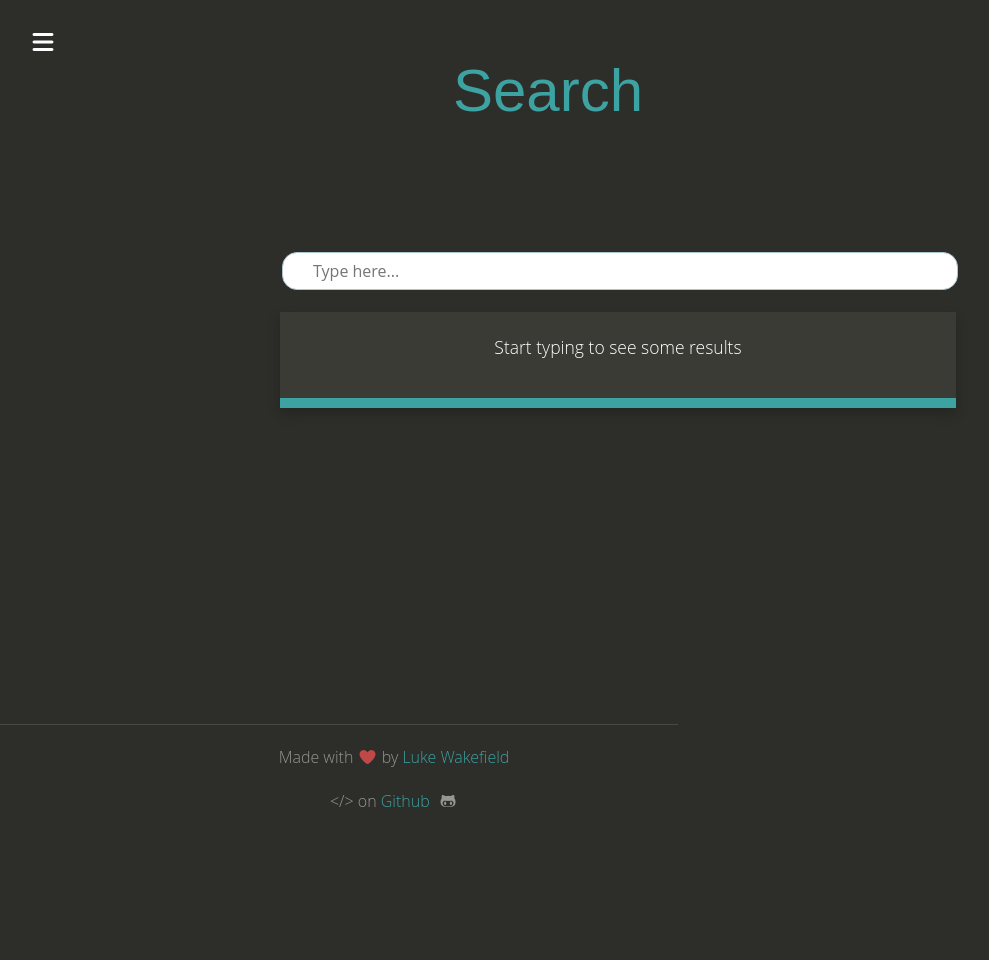
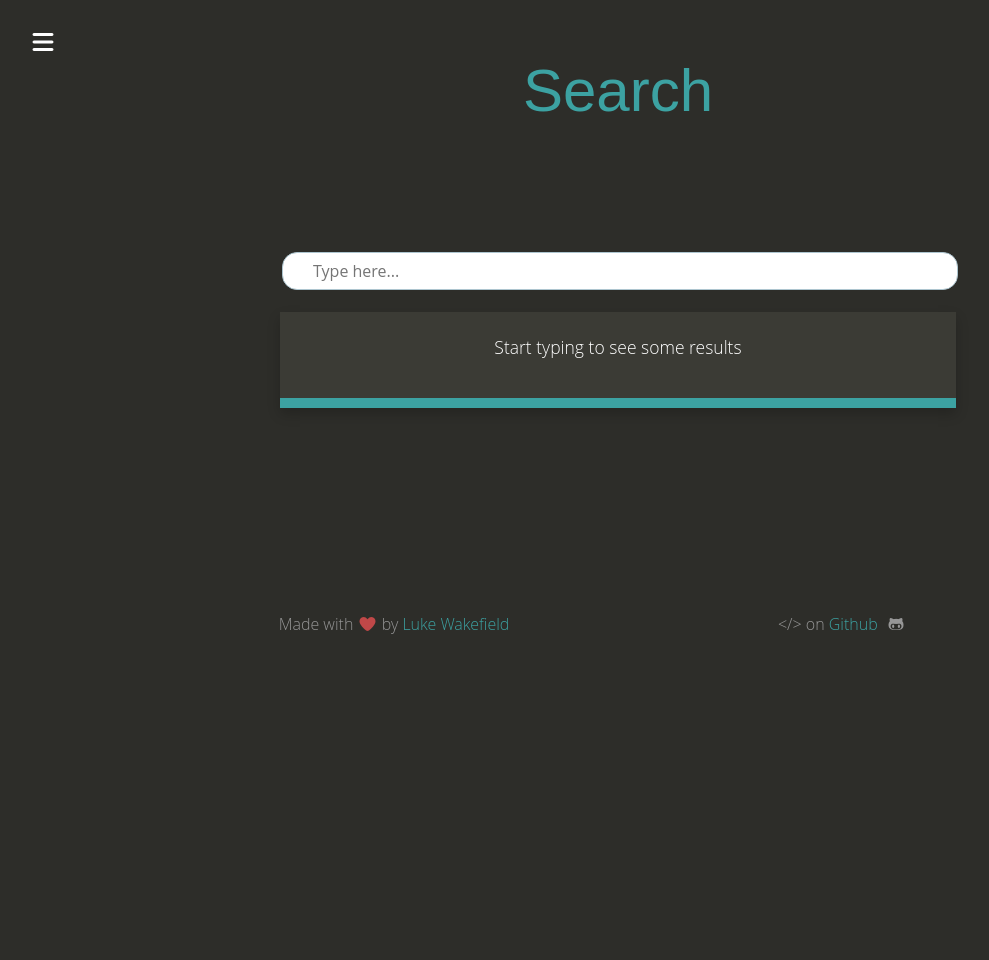
Before and after one commit to lukahn/lukahn.github.io, a Jekyll site: the page built from search.html, in a window 1280 px wide. Shown: the whole page, without its empty margins (22-1011 px from the left). Built offline with Jekyll 4.4.1, drawn with Linux system fonts in a browser that asks for light colours.

Commit message:
Updated formatting.

```diff
--- a/css/style.scss
+++ b/css/style.scss
@@ -212,6 +212,26 @@ body.menu-open #my-menu {
 	display: block;
 	clear: both;
 	content: "";
+}
+
+/* Bootstrap 3 grid compatibility — this theme's markup predates Bootstrap 5's
+   flex-based grid. Restore float-based rows and columns. */
+.row {
+	display: block;
+}
+
+.row::after {
+	content: "";
+	display: table;
+	clear: both;
+}
+
+.row > * {
+	max-width: none;
+}
+
+[class*="col-"] {
+	float: left;
 }
 
 .links {
@@ -853,11 +873,6 @@ body.menu-open #my-menu {
 	}
 }
 
-.search-hr {
-	width: 700px;
-	border-color: $light-medium;
-}
-
 .error {
 	.error-text {
 		margin-top: 30px;
--- a/search.html
+++ b/search.html
@@ -17,8 +17,6 @@ layout: default
   </div>
 </div>
 
-<hr class="search-hr" />
-
 <script src="{{ site.baseurl }}/js/jekyll-search.js" type="text/javascript"></script>
 
 <script type="text/javascript">
```
Also changed, not shown: _includes/home_content.html (deleted, +0 -43 lines).
